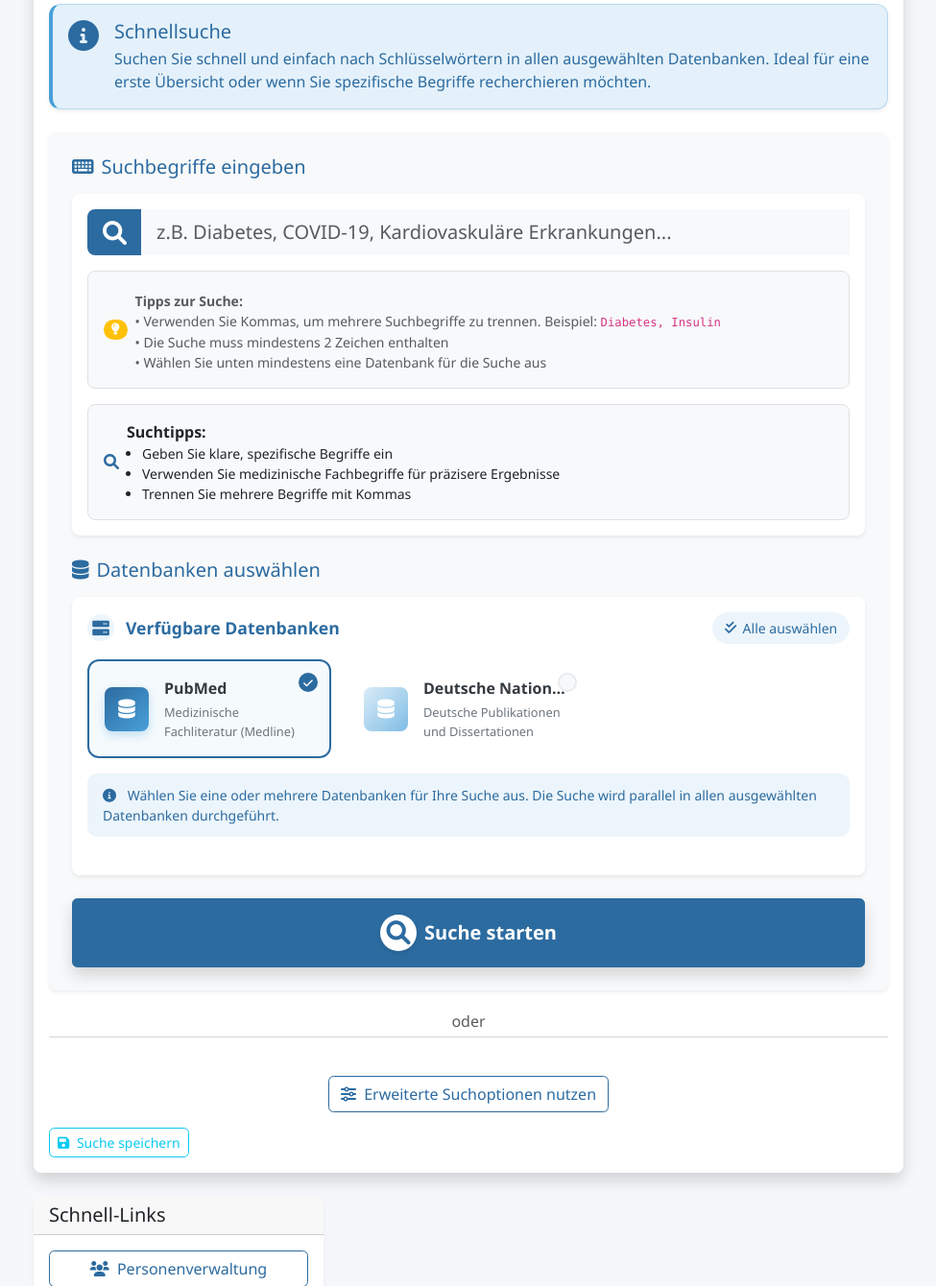
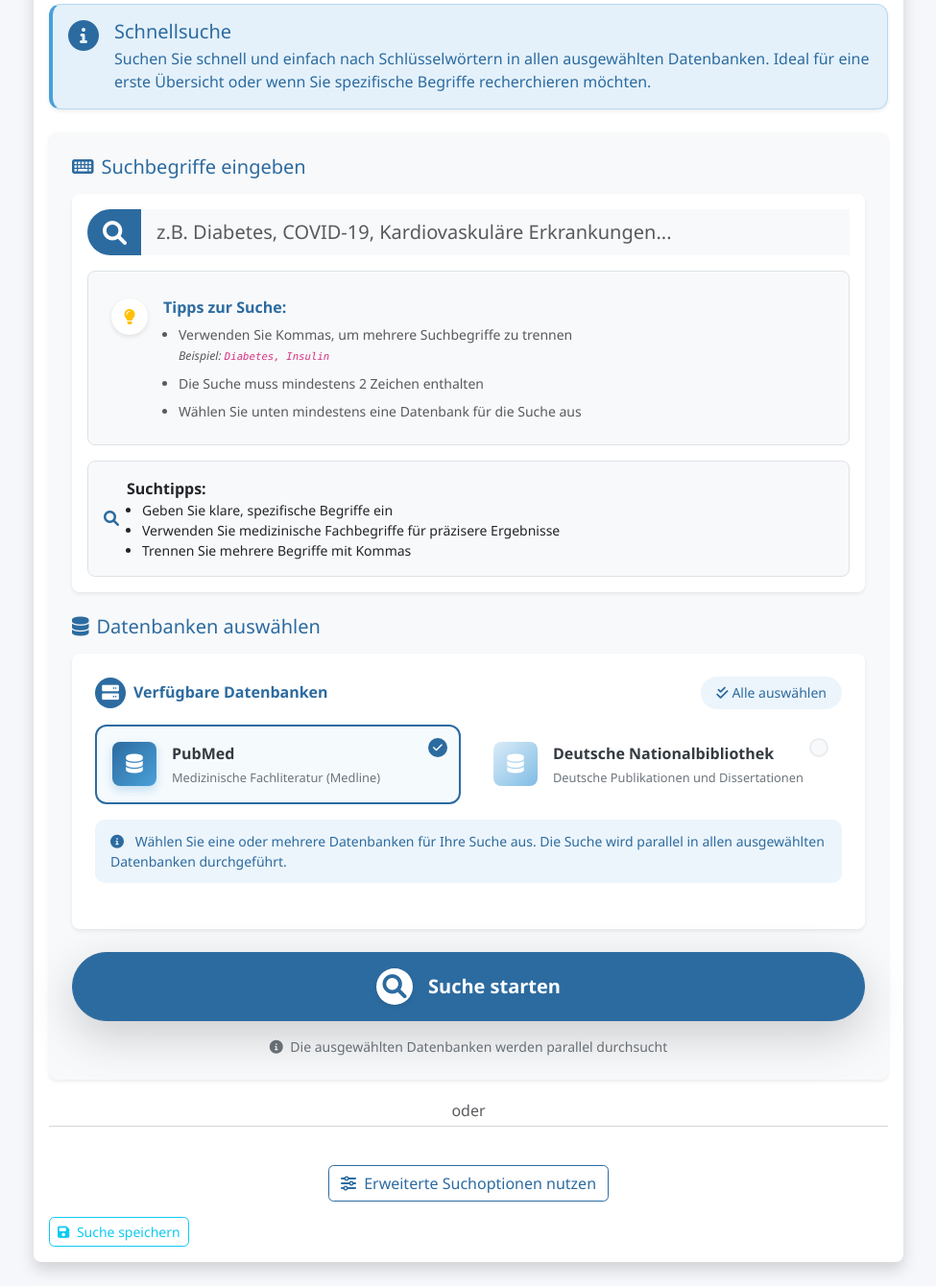
Before and after one commit to maxaufknax/Medical-Spytool, a Flask app: page /search in a window 1280 px wide. Shown: the part 736-2076 px from the top of the page at 96% size, without its empty margins (152-1127 px from the left). Run offline with Flask 3, Linux system fonts and the light colour scheme; data that the repository does not hold is empty; some libraries are stand-ins or nearby versions.

Commit message:
Improve the appearance and usability of the search functionality
Updates the search bar style and search tips in `search.html` for better UI.

Replit-Commit-Author: Agent
Replit-Commit-Session-Id: f0724a30-0515-45a2-bb87-cf341ce91e33
Replit-Commit-Screenshot-Url: https://storage.googleapis.com/screenshot-production-us-central1/39209fe2-a590-47a4-bbba-aacba4e2c6b5/2d9960d9-7e42-4699-bf5b-9f49f0630b88.jpg

```diff
--- a/backend/templates/search.html
+++ b/backend/templates/search.html
@@ -109,7 +109,7 @@
                                         <div class="card bg-white border-0 shadow-sm p-3">
                                             <div class="card-body p-0">
                                                 <div class="input-group input-group-lg">
-                                                    <span class="input-group-text bg-primary text-white border-0">
+                                                    <span class="input-group-text bg-primary text-white border-0 rounded-start-pill">
                                                         <i class="fas fa-search fa-lg"></i>
                                                     </span>
                                                     <input type="text" class="form-control form-control-lg border-0 shadow-none bg-light"
@@ -119,21 +119,25 @@
                                                         aria-describedby="searchQueryHelpBlock"
                                                         autocomplete="off"
                                                         autofocus>
-                                                    <button type="button" class="btn btn-outline-secondary border-0" id="clearSearchButton"
+                                                    <button type="button" class="btn btn-outline-secondary border-0 bg-light rounded-end-pill" id="clearSearchButton"
                                                         title="Suchfeld zurücksetzen">
                                                         <i class="fas fa-times"></i>
                                                     </button>
                                                 </div>
 
-                                                <div class="d-flex align-items-center mt-3 bg-light p-3 rounded-3 border">
-                                                    <span class="badge bg-warning rounded-pill me-2">
-                                                        <i class="fas fa-lightbulb"></i>
-                                                    </span>
+                                                <div class="d-flex align-items-start mt-3 bg-light p-4 rounded-3 border">
+                                                    <div class="search-icon-container rounded-circle me-3 mt-1 flex-shrink-0">
+                                                        <i class="fas fa-lightbulb text-warning"></i>
+                                                    </div>
                                                     <div id="searchQueryHelpBlock" class="form-text mb-0">
-                                                        <strong>Tipps zur Suche:</strong><br>
-                                                        • Verwenden Sie Kommas, um mehrere Suchbegriffe zu trennen. Beispiel: <code>Diabetes, Insulin</code><br>
-                                                        • Die Suche muss mindestens 2 Zeichen enthalten<br>
-                                                        • Wählen Sie unten mindestens eine Datenbank für die Suche aus
+                                                        <h6 class="mb-2 fw-bold text-primary">Tipps zur Suche:</h6>
+                                                        <ul class="mb-0 ps-3">
+                                                            <li class="mb-2">Verwenden Sie Kommas, um mehrere Suchbegriffe zu trennen<br>
+                                                                <span class="text-muted small fst-italic">Beispiel: <code>Diabetes, Insulin</code></span>
+                                                            </li>
+                                                            <li class="mb-2">Die Suche muss mindestens 2 Zeichen enthalten</li>
+                                                            <li>Wählen Sie unten mindestens eine Datenbank für die Suche aus</li>
+                                                        </ul>
                                                     </div>
                                                 </div>
 
@@ -160,16 +164,18 @@
                                         <i class="fas fa-database me-2"></i>Datenbanken auswählen
                                     </h5>
 
-                                    <div class="card bg-white shadow-sm border-0 mb-3">
-                                        <div class="card-body">
+                                    <div class="card bg-white shadow-sm border-0 mb-4">
+                                        <div class="card-body p-4">
                                             <div class="databases-container">
-                                                <div class="databases-header">
-                                                    <div class="databases-title">
-                                                        <span class="icon"><i class="fas fa-server"></i></span>
-                                                        Verfügbare Datenbanken
+                                                <div class="databases-header d-flex align-items-center justify-content-between mb-3">
+                                                    <div class="databases-title d-flex align-items-center">
+                                                        <span class="icon me-2 d-inline-flex align-items-center justify-content-center bg-primary text-white rounded-circle" style="width: 32px; height: 32px;">
+                                                            <i class="fas fa-server"></i>
+                                                        </span>
+                                                        <h6 class="mb-0 fw-bold">Verfügbare Datenbanken</h6>
                                                     </div>
-                                                    <button type="button" class="databases-select-all" id="selectAllDatabases">
-                                                        <i class="fas fa-check-double"></i> Alle auswählen
+                                                    <button type="button" class="databases-select-all btn btn-sm btn-outline-primary rounded-pill px-3" id="selectAllDatabases">
+                                                        <i class="fas fa-check-double me-1"></i> Alle auswählen
                                                     </button>
                                                 </div>
 
@@ -218,14 +224,17 @@
 
                                     <!-- Großer primärer Suchbutton -->
                                     <div class="d-grid gap-2 mt-4">
-                                        <button type="submit" class="btn btn-primary btn-lg py-3 shadow" id="simpleSearchButton">
+                                        <button type="submit" class="btn btn-primary btn-lg py-3 shadow-lg search-button rounded-pill" id="simpleSearchButton">
                                             <div class="d-flex align-items-center justify-content-center">
-                                                <span class="search-icon-container bg-white text-primary rounded-circle me-2 d-flex align-items-center justify-content-center" style="width: 38px; height: 38px;">
+                                                <span class="search-icon-container bg-white text-primary rounded-circle me-3 d-flex align-items-center justify-content-center">
                                                     <i class="fas fa-search fa-lg"></i>
                                                 </span>
                                                 <span class="fs-5 fw-bold">Suche starten</span>
                                             </div>
                                         </button>
+                                        <div class="text-center mt-2 text-secondary small">
+                                            <i class="fas fa-info-circle me-1"></i> Die ausgewählten Datenbanken werden parallel durchsucht
+                                        </div>
                                     </div>
                                 </div>
                             </div>
```
